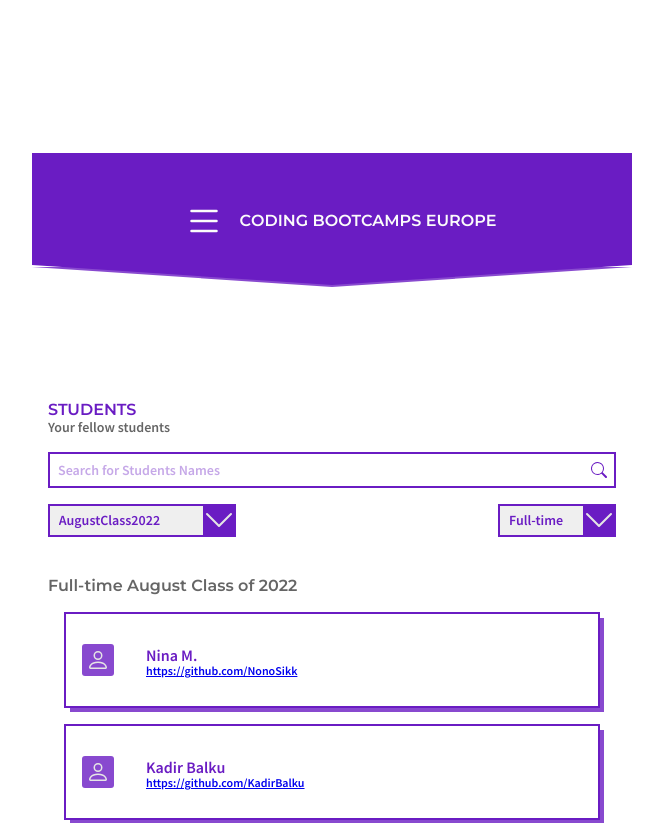
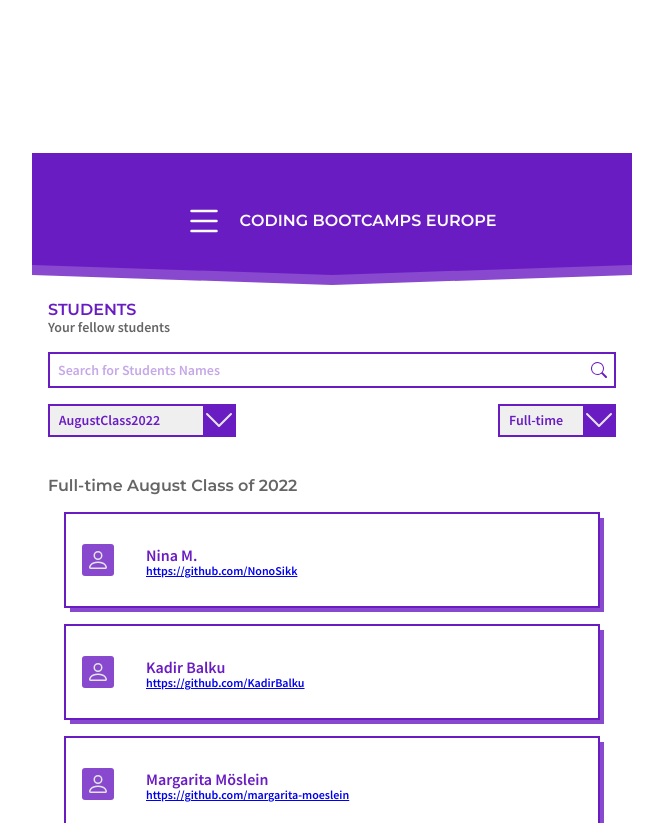
Before and after one commit to ClaudiaDietrichLev/student-hub-design, a plain HTML site: page index.html in a window 1280 px wide. Shown: the top 823 px of the page, without its empty margins (308-971 px from the left). Drawn offline with nearby package versions, Linux system fonts and the light colour scheme.

Commit message:
Feat: Header styling

```diff
--- a/index.html
+++ b/index.html
@@ -3,6 +3,8 @@
 <head>
     <meta charset="UTF-8">
     <meta http-equiv="X-UA-Compatible" content="IE=edge">
+    <meta name="description" content="Student List sorted in classes">
+    <meta name="author" content="Claudia Sollinger">
     <meta name="viewport" content="width=device-width, initial-scale=1.0">
     <title>Your Fellow Student - Coding Bootcamp Europe</title>
     <link rel="stylesheet" href="https://unpkg.com/normalize.css@8.0.1/normalize.css">
@@ -29,13 +31,12 @@
               </svg>
             Coding Bootcamps Europe
         </p>
+
         <div class="header-bottom">
             <svg class="svg-arrow" width="100%" height="100%" viewBox="0 0 100 100" preserveAspectRatio="none">
                 <polygon points="0,0 50,100 100,0"></polygon>
             </svg>
-        </div>
-        <div class="header-bottom-2">
-            <svg class="svg-arrow" width="100%" height="100%" viewBox="0 0 100 100" preserveAspectRatio="none">
+            <svg class="svg-shadow" width="100%" height="100%" viewBox="0 0 100 100" preserveAspectRatio="none">
                 <polygon points="0,0 50,100 100,0"></polygon>
             </svg>
         </div>
--- a/style.css
+++ b/style.css
@@ -94,21 +94,21 @@ form {
 }
 
 .header-bottom {
-    position: relative;
-    height: 20px;
+    display: flex;
+    flex-direction: column;
+    max-height: 20px;
+  }
+
+  .svg-arrow {
+    width: 100%;
+    background-color: var(--fill-color);
     fill: var(--font-acc);
-    z-index: 2;
-    margin-bottom: 3rem;
-}
+  }
 
-.header-bottom-2 {
-    position:relativ;
-    height: 20px;
+  .svg-shadow {
+    width: 100%;
     fill: var(--fill-color);
-    margin-bottom: 3rem;
-    transform: translateY(calc(-20px - 3rem + 2px));
-    z-index: 1;
-}
+  }
 
 .students-header,
 .students-subheader {
```
Also changed, not shown: 1 other file.
